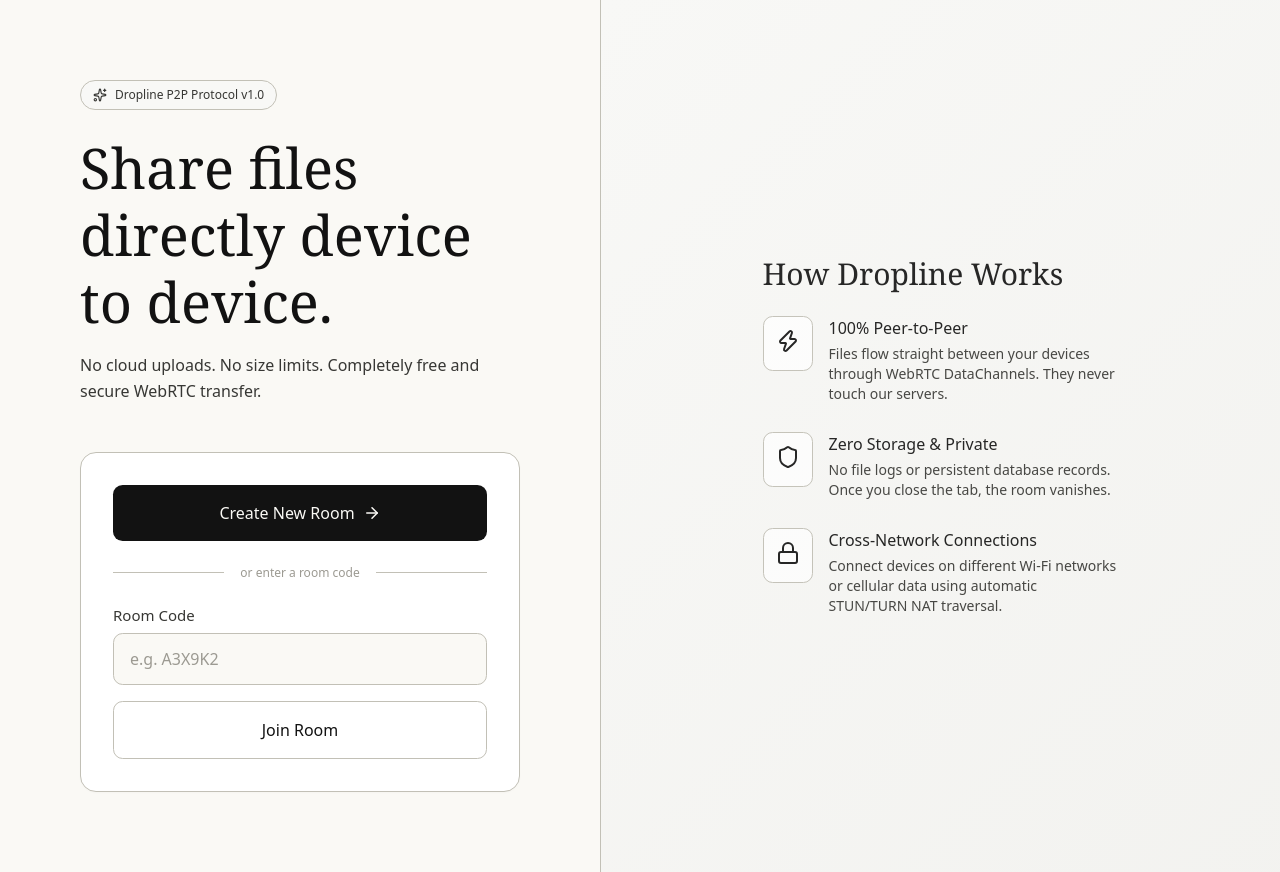
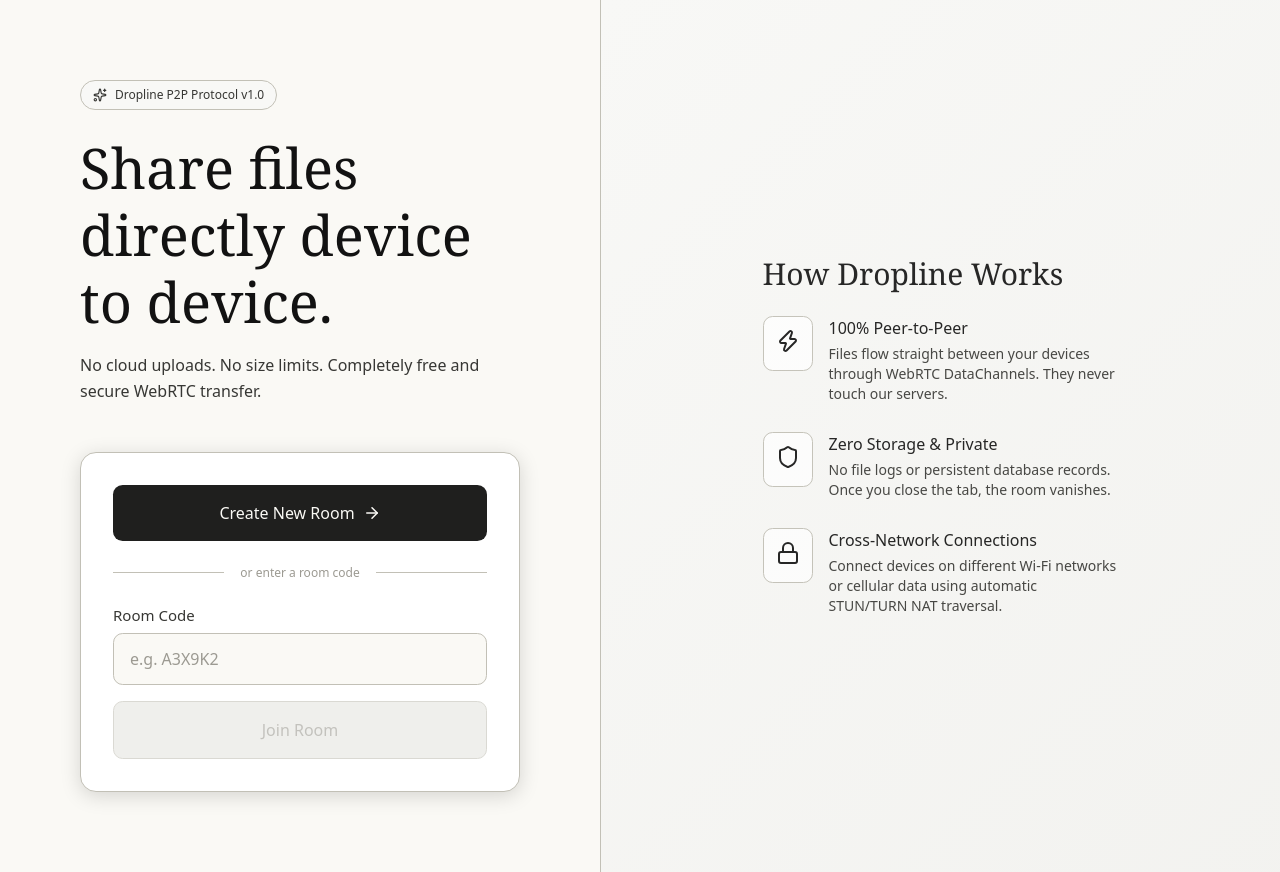
Before and after one commit to AryanSingh2k4/drop-line, a Next.js app: page / in a window 1280 px wide. Built offline with nearby package versions, Linux system fonts and the light colour scheme.

Commit message:
fix: dark mode button, input, and card contrast variables

```diff
--- a/app/globals.css
+++ b/app/globals.css
@@ -3,12 +3,22 @@
   --action-fill: #1f1f1e;
   --surface-base: #faf9f5;
   --surface-elevated: #f8f8f6;
+  --surface-card: #ffffff;
   --surface-white: #ffffff;
   --text-muted: #7b7974;
   --text-primary: #121212;
   --text-secondary: #373734;
   --text-tertiary: #9c9a92;
   --border-subtle: #c2c0b6;
+
+  --button-primary-bg: #1f1f1e;
+  --button-primary-text: #faf9f5;
+  --button-secondary-bg: transparent;
+  --button-secondary-text: #121212;
+  --button-disabled-bg: #e5e5e0;
+  --button-disabled-text: #9c9a92;
+  --input-bg: #faf9f5;
+  --input-text: #121212;
 
   /* Shapes */
   --radius-xs: 4px;
@@ -48,13 +58,22 @@
     --action-fill: #e2e1da;
     --surface-base: #121212;
     --surface-elevated: #1f1f1e;
-    --surface-white: #ffffff;
+    --surface-card: #1f1f1e;
+    --surface-white: #2a2a28;
     --text-primary: #f8f8f6;
     --text-secondary: #c3c2b7;
     --text-tertiary: #9c9a92;
     --border-subtle: #2c2c2a;
-    /* text-muted fallback if needed */
     --text-muted: #7b7974;
+
+    --button-primary-bg: #e2e1da;
+    --button-primary-text: #121212;
+    --button-secondary-bg: transparent;
+    --button-secondary-text: #f8f8f6;
+    --button-disabled-bg: #2a2a28;
+    --button-disabled-text: #66645e;
+    --input-bg: #121212;
+    --input-text: #f8f8f6;
   }
 }
 
--- a/app/page.module.css
+++ b/app/page.module.css
@@ -51,14 +51,14 @@
 }
 
 .card {
-  background-color: var(--surface-white);
+  background-color: var(--surface-card);
   border: 1px solid var(--border-subtle);
   border-radius: var(--radius-xl);
   padding: var(--spacing-32);
   display: flex;
   flex-direction: column;
   gap: var(--spacing-24);
-  box-shadow: 0 1px 2px rgba(0, 0, 0, 0.02);
+  box-shadow: 0 4px 20px rgba(0, 0, 0, 0.15);
 }
 
 .inputGroup {
@@ -76,8 +76,8 @@
   padding: var(--spacing-12) var(--spacing-16);
   border: 1px solid var(--border-subtle);
   border-radius: var(--radius-md);
-  background-color: var(--surface-base);
-  color: var(--text-primary);
+  background-color: var(--input-bg);
+  color: var(--input-text);
   transition: border-color 0.2s ease;
 }
 
@@ -93,30 +93,41 @@
 .primaryButton {
   width: 100%;
   padding: var(--spacing-16);
-  background-color: var(--text-primary); /* The design calls for CTA filled with text color */
-  color: var(--surface-base); /* Inverted text */
+  background-color: var(--button-primary-bg);
+  color: var(--button-primary-text);
   border-radius: var(--radius-md);
   text-align: center;
-  transition: opacity 0.2s ease;
+  transition: all 0.2s ease;
+  font-weight: 500;
 }
 
 .primaryButton:hover {
   opacity: 0.9;
+  transform: translateY(-1px);
 }
 
 .secondaryButton {
   width: 100%;
   padding: var(--spacing-16);
-  background-color: transparent;
-  color: var(--text-primary);
+  background-color: var(--button-secondary-bg);
+  color: var(--button-secondary-text);
   border: 1px solid var(--border-subtle);
   border-radius: var(--radius-md);
   text-align: center;
-  transition: background-color 0.2s ease;
+  transition: all 0.2s ease;
+  font-weight: 500;
 }
 
-.secondaryButton:hover {
+.secondaryButton:hover:not(:disabled) {
   background-color: var(--surface-elevated);
+}
+
+.secondaryButton:disabled {
+  background-color: var(--button-disabled-bg);
+  color: var(--button-disabled-text);
+  border-color: var(--border-subtle);
+  cursor: not-allowed;
+  opacity: 0.6;
 }
 
 .divider {
--- a/app/page.tsx
+++ b/app/page.tsx
@@ -102,8 +102,8 @@
 
           <div style={{ display: 'flex', flexDirection: 'column', gap: 'var(--spacing-28)' }}>
             <div style={{ display: 'flex', gap: 'var(--spacing-16)' }}>
-              <div style={{ padding: '12px', borderRadius: 'var(--radius-md)', backgroundColor: 'var(--surface-white)', border: '1px solid var(--border-subtle)', height: 'fit-content' }}>
-                <Zap size={24} />
+              <div style={{ padding: '12px', borderRadius: 'var(--radius-md)', backgroundColor: 'var(--surface-card)', border: '1px solid var(--border-subtle)', height: 'fit-content' }}>
+                <Zap size={24} color="var(--text-primary)" />
               </div>
               <div>
                 <h3 className="ui-large" style={{ color: 'var(--text-primary)', marginBottom: '4px' }}>100% Peer-to-Peer</h3>
@@ -114,8 +114,8 @@
             </div>
 
             <div style={{ display: 'flex', gap: 'var(--spacing-16)' }}>
-              <div style={{ padding: '12px', borderRadius: 'var(--radius-md)', backgroundColor: 'var(--surface-white)', border: '1px solid var(--border-subtle)', height: 'fit-content' }}>
-                <Shield size={24} />
+              <div style={{ padding: '12px', borderRadius: 'var(--radius-md)', backgroundColor: 'var(--surface-card)', border: '1px solid var(--border-subtle)', height: 'fit-content' }}>
+                <Shield size={24} color="var(--text-primary)" />
               </div>
               <div>
                 <h3 className="ui-large" style={{ color: 'var(--text-primary)', marginBottom: '4px' }}>Zero Storage & Private</h3>
@@ -126,8 +126,8 @@
             </div>
 
             <div style={{ display: 'flex', gap: 'var(--spacing-16)' }}>
-              <div style={{ padding: '12px', borderRadius: 'var(--radius-md)', backgroundColor: 'var(--surface-white)', border: '1px solid var(--border-subtle)', height: 'fit-content' }}>
-                <Lock size={24} />
+              <div style={{ padding: '12px', borderRadius: 'var(--radius-md)', backgroundColor: 'var(--surface-card)', border: '1px solid var(--border-subtle)', height: 'fit-content' }}>
+                <Lock size={24} color="var(--text-primary)" />
               </div>
               <div>
                 <h3 className="ui-large" style={{ color: 'var(--text-primary)', marginBottom: '4px' }}>Cross-Network Connections</h3>
--- a/components/PeerStatus.tsx
+++ b/components/PeerStatus.tsx
@@ -29,7 +29,7 @@
         alignItems: 'center',
         gap: 'var(--spacing-8)',
         padding: 'var(--spacing-6) var(--spacing-16)',
-        backgroundColor: 'var(--surface-white)',
+        backgroundColor: 'var(--surface-card)',
         border: '1px solid var(--border-subtle)',
         borderRadius: 'var(--radius-3xl)',
         boxShadow: '0 1px 2px rgba(0,0,0,0.03)',
```
Also changed, not shown: app/room/[code]/page.tsx (+4 -4 lines), components/FileCard.tsx (+5 -5 lines), components/FileDropZone.tsx (+4 -4 lines).
